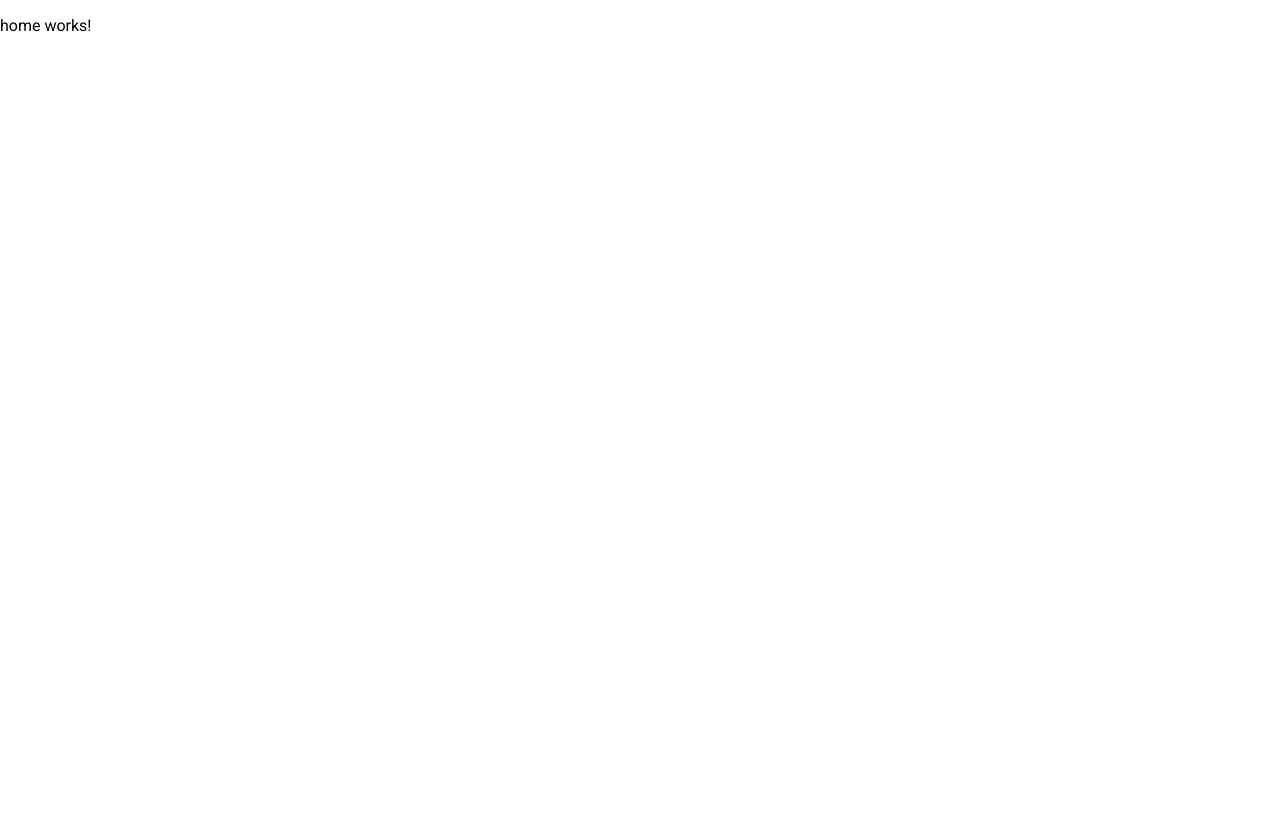
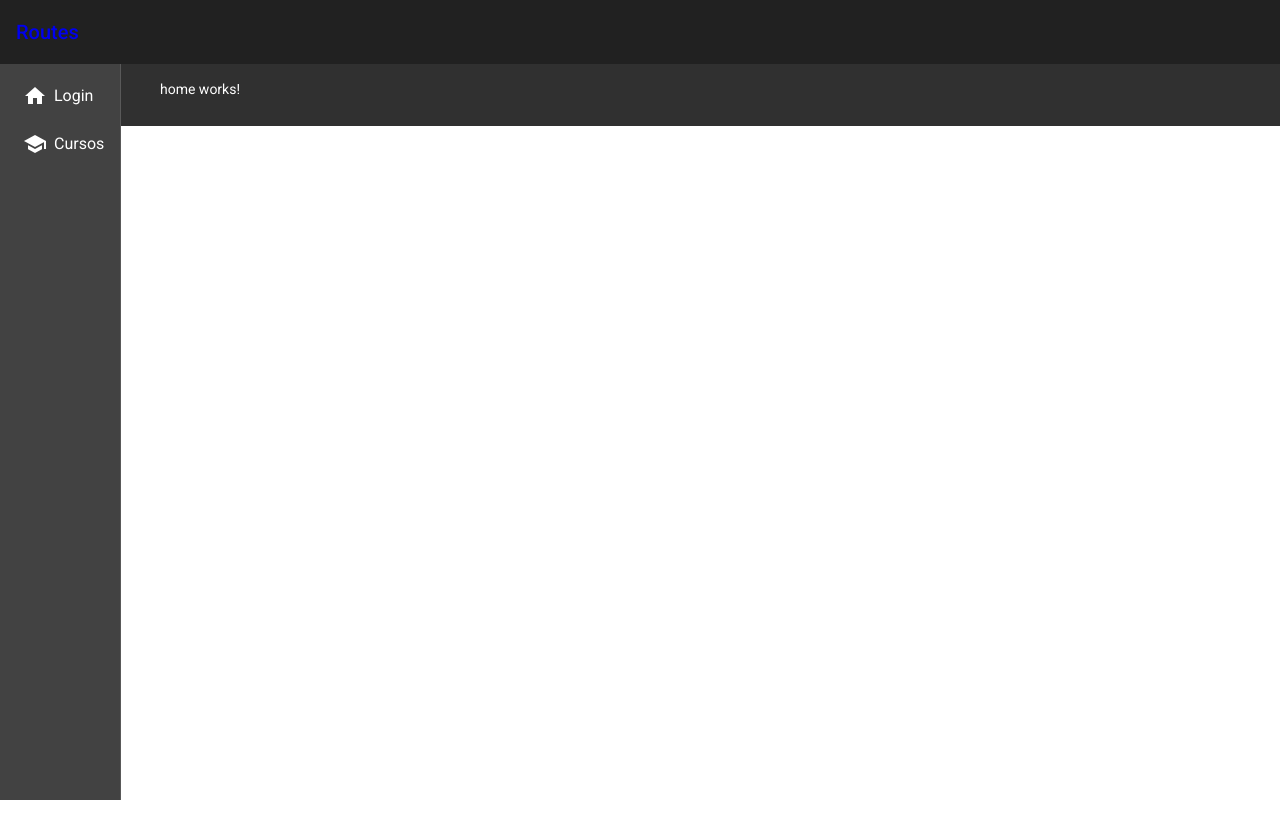
Before and after one commit to leorv/AngularCompleto, an Angular app in the folder rotas/: page / in a window 1280 px wide. Built offline with nearby package versions, Linux system fonts and the light colour scheme.

Commit message:
Routerlink e navbar com angular material

```diff
--- a/rotas/angular.json
+++ b/rotas/angular.json
@@ -30,6 +30,7 @@
               "src/assets"
             ],
             "styles": [
+              "./node_modules/@angular/material/prebuilt-themes/purple-green.css",
               "src/styles.css"
             ],
             "scripts": []
@@ -97,6 +98,7 @@
               "src/assets"
             ],
             "styles": [
+              "./node_modules/@angular/material/prebuilt-themes/purple-green.css",
               "src/styles.css"
             ],
             "scripts": []
--- a/rotas/package.json
+++ b/rotas/package.json
@@ -11,10 +11,12 @@
   "private": true,
   "dependencies": {
     "@angular/animations": "~13.2.0",
+    "@angular/cdk": "^13.2.5",
     "@angular/common": "~13.2.0",
     "@angular/compiler": "~13.2.0",
     "@angular/core": "~13.2.0",
     "@angular/forms": "~13.2.0",
+    "@angular/material": "^13.2.5",
     "@angular/platform-browser": "~13.2.0",
     "@angular/platform-browser-dynamic": "~13.2.0",
     "@angular/router": "~13.2.0",
--- a/rotas/src/app/app.component.html
+++ b/rotas/src/app/app.component.html
@@ -1 +1,3 @@
+<app-navbar></app-navbar>
+
 <router-outlet></router-outlet>
--- /dev/null
+++ b/rotas/src/app/navbar/navbar.component.html
@@ -0,0 +1,28 @@
+<mat-toolbar class="header mat-elevation-z4">
+    <span>
+        <a routerLink="/">
+            Routes
+        </a>
+    </span>
+</mat-toolbar>
+
+<mat-sidenav-container class="container">
+    <mat-sidenav class="sidenav" mode="side" opened fixedInViewport="true" fixedTopGap="64">
+        <mat-nav-list class="nav-list">
+            <a mat-list-item [routerLink]="['/login']" routerLinkActive="router-link-active">
+                <i class="material-icons">
+                    home
+                </i> Login
+            </a>
+            <a mat-list-item [routerLink]="['/cursos']" routerLinkActive="router-link-active">
+                <i class="material-icons">
+                    school
+                </i> Cursos
+            </a>
+        </mat-nav-list>
+    </mat-sidenav>
+
+    <mat-sidenav-content class="content">
+        <router-outlet></router-outlet>
+    </mat-sidenav-content>
+</mat-sidenav-container>
--- /dev/null
+++ b/rotas/src/app/navbar/navbar.component.ts
@@ -0,0 +1,15 @@
+import { Component, OnInit } from '@angular/core';
+
+@Component({
+  selector: 'app-navbar',
+  templateUrl: './navbar.component.html',
+  styleUrls: ['./navbar.component.css']
+})
+export class NavbarComponent implements OnInit {
+
+  constructor() { }
+
+  ngOnInit(): void {
+  }
+
+}
--- a/rotas/src/styles.css
+++ b/rotas/src/styles.css
@@ -1,4 +1,22 @@
 /* You can add global styles to this file, and also import other style files */
 
-html, body { height: 100%; }
-body { margin: 0; font-family: Roboto, "Helvetica Neue", sans-serif; }
+html, body {
+    height: 100%;
+}
+
+body {
+    margin: 0;
+    font-family: Roboto, "Helvetica Neue", sans-serif;
+}
+
+a {
+    text-decoration: none;
+}
+
+.content {
+    margin: 15px;
+}
+
+.material-icons {
+    margin: 7px;
+}
```
Also changed, not shown: rotas/src/app/app.module.ts (+14 -2 lines), rotas/src/app/navbar/navbar.component.css (added), 2 other files (tests, documents, lock files or other folders).
